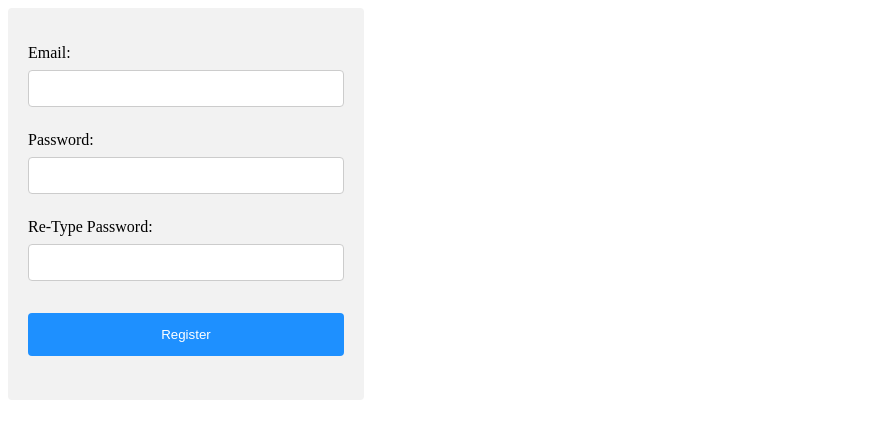
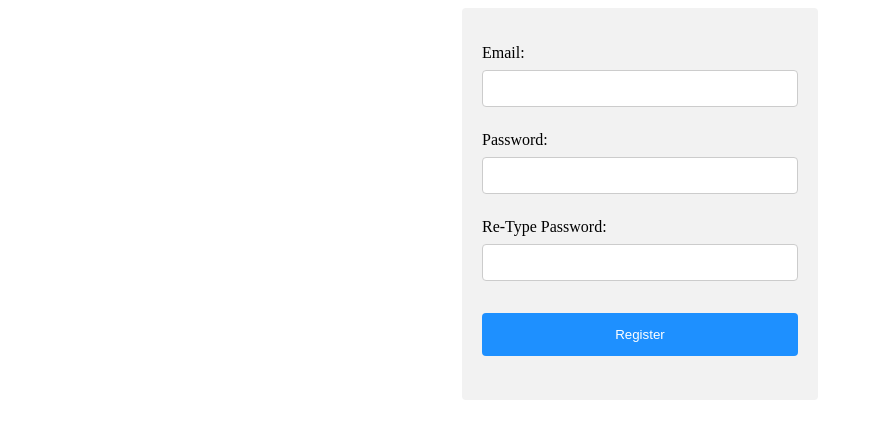
Before and after one commit to shohan20/Picard, a PHP site: page /registration.php in a window 1280 px wide. Shown: the top 439 px of the page, without its empty margins (0-873 px from the left). Run offline with PHP 8.4, Linux system fonts and the light colour scheme.

Commit message:
Update registration.php

```diff
--- a/registration/registration.php
+++ b/registration/registration.php
@@ -6,7 +6,7 @@
 	<link rel="stylesheet" type="text/css" href="style.css">
 </head>
 <body>
-<div>
+<div class="center">
 	<form action="process.php" method="POST">
 		<p>
 			<label>Email:</label>
```
